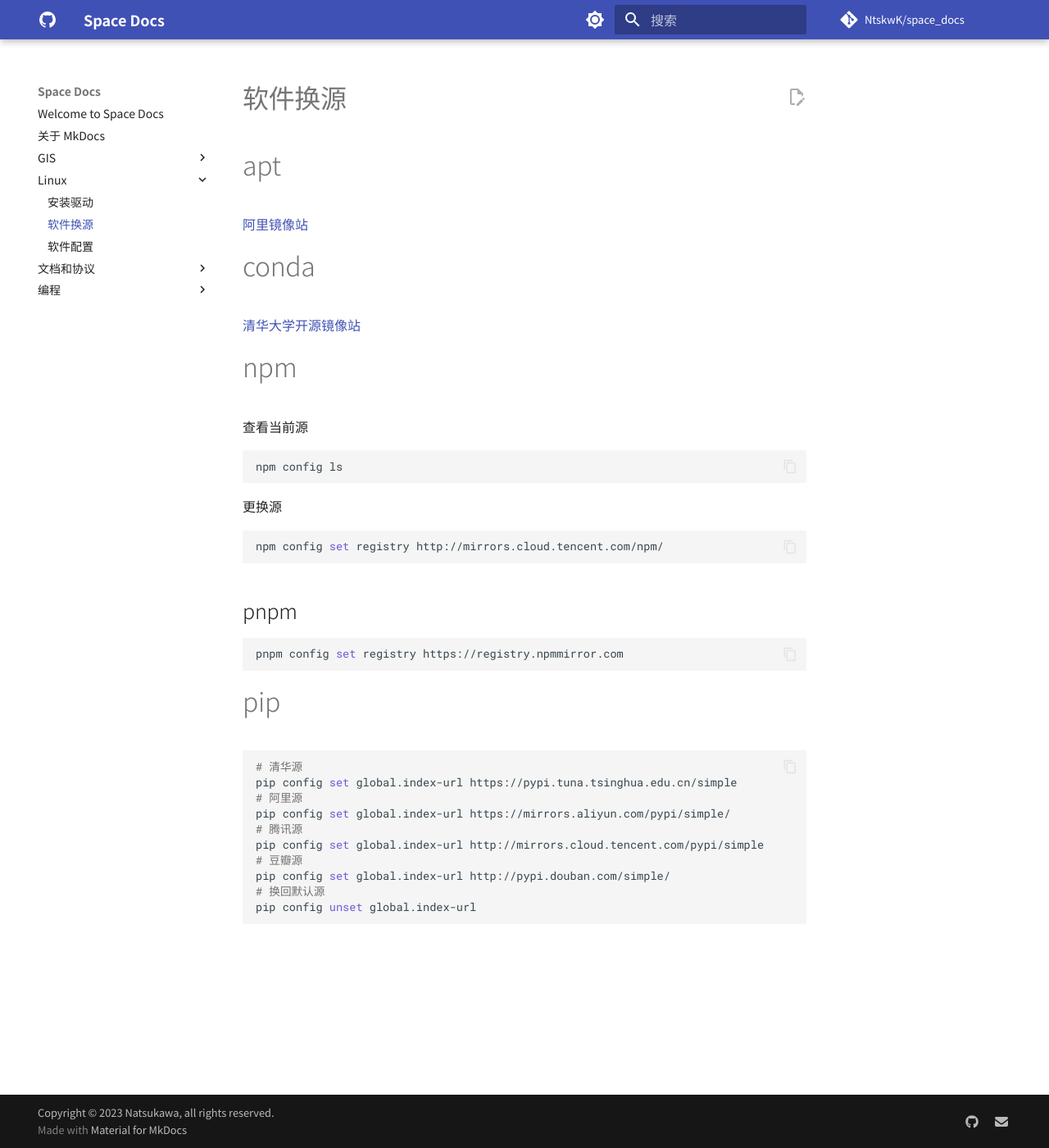
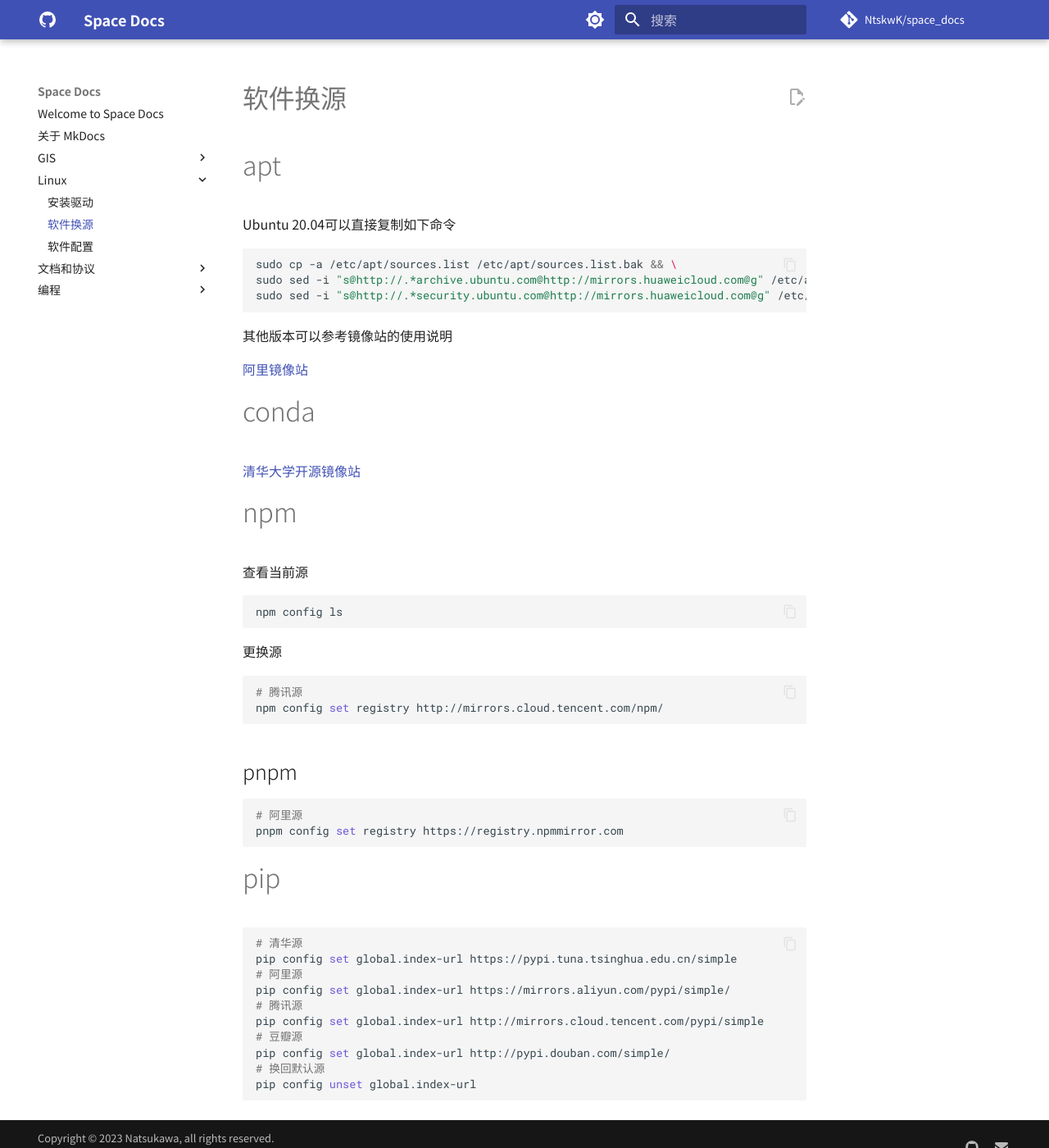
Before and after one commit to NtskwK/space_docs, an MkDocs documentation site: the page built from docs/Linux/环境配置.md, in a window 1280 px wide and 1400 px high. Shown: the whole window at 82% size. Built offline with MkDocs 1.6.1 and Material for MkDocs 9.7.7, drawn with Linux system fonts in a browser that asks for light colours; comment, search, counter and statistics services are not loaded.

Commit message:
feat: script of change apt source with mirror

````diff
--- a/docs/Linux/环境配置.md
+++ b/docs/Linux/环境配置.md
@@ -1,6 +1,15 @@
 # 软件换源
 
 # apt
+
+Ubuntu 20.04可以直接复制如下命令
+
+```bash
+sudo cp -a /etc/apt/sources.list /etc/apt/sources.list.bak && \
+sudo sed -i "s@http://.*archive.ubuntu.com@http://mirrors.huaweicloud.com@g" /etc/apt/sources.list && \
+sudo sed -i "s@http://.*security.ubuntu.com@http://mirrors.huaweicloud.com@g" /etc/apt/sources.list
+```
+其他版本可以参考镜像站的使用说明
 
 [阿里镜像站](https://developer.aliyun.com/mirror/ubuntu)
 
@@ -19,11 +28,13 @@ npm config ls
 更换源
 
 ```bash
+# 腾讯源
 npm config set registry http://mirrors.cloud.tencent.com/npm/
 ```
 ## pnpm
 
 ```bash
+# 阿里源
 pnpm config set registry https://registry.npmmirror.com
 ```
 
````
